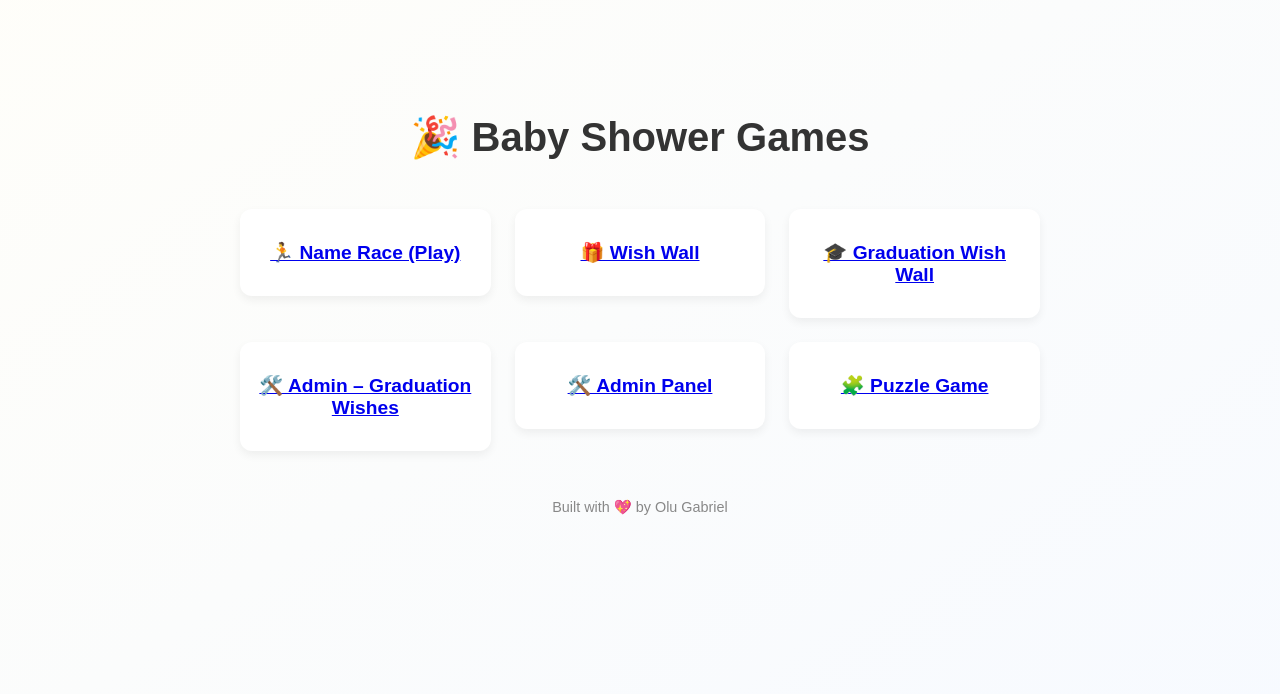
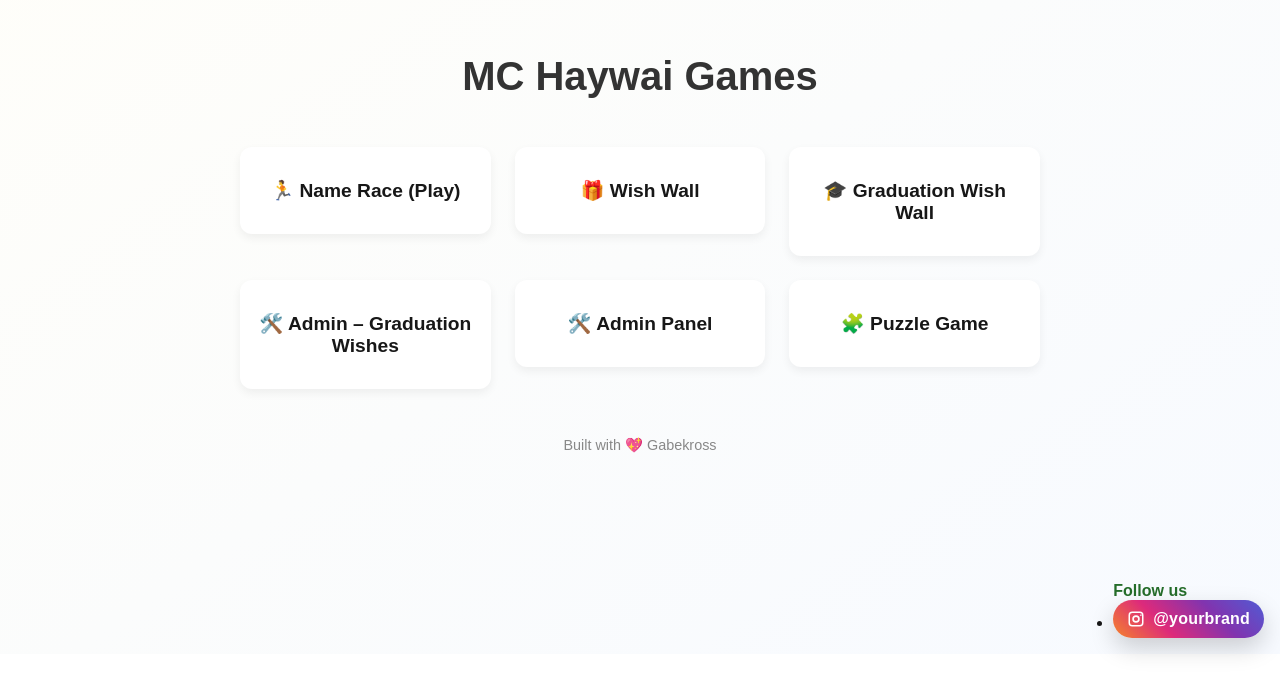
Before and after one commit to Gabekross/showergames, a Next.js app: page / in a window 1280 px wide. Shown: the part 146-840 px from the top of the page. After the commit the page ends 800 px from the top, so only its background shows below. Built offline with nearby package versions, Linux system fonts and the light colour scheme.

Commit message:
Create grauation wish list

```diff
--- a/src/app/layout.tsx
+++ b/src/app/layout.tsx
@@ -1,13 +1,26 @@
 import '@/styles/index.scss'
+import '@/styles/social.scss'
+import './globals.css';
+import '@/styles/graduationWishes.scss'; // ensure SCSS is loaded globally
+import SocialBar from '@/components/SocialBar';
 
 export const metadata = {
-  title: 'Baby Shower Games',
+  title: 'MC Haywai Games',
 }
+
+
 
 export default function RootLayout({ children }: { children: React.ReactNode }) {
   return (
     <html lang="en">
-      <body>{children}</body>
+      <body>
+        {children}
+        {/* Floating variant */}
+        <SocialBar />
+
+        {/* Or footer variant */}
+        {/* <SocialBar position="footer" /> */}
+      </body>
     </html>
-  )
+  );
 }
--- a/src/app/page.tsx
+++ b/src/app/page.tsx
@@ -6,7 +6,7 @@ import '@/styles/landingPage.scss'
 export default function LandingPage() {
   return (
     <div className="landing-container">
-      <h1 className="main-title">🎉 Baby Shower Games</h1>
+      <h1 className="main-title"> MC Haywai Games</h1>
 
       <div className="link-grid">
         <Link href="/play/name-race">
@@ -34,7 +34,7 @@ export default function LandingPage() {
       </div>
 
       <footer className="footer">
-        Built with 💖 by Olu Gabriel
+        Built with 💖 Gabekross
       </footer>
     </div>
   )
--- /dev/null
+++ b/src/components/SocialBar.tsx
@@ -0,0 +1,74 @@
+// SocialBar.tsx
+'use client';
+
+type Props = {
+  handles?: string[]; // can be @handles OR full https URLs
+  position?: 'floating' | 'footer';
+};
+
+function toUrl(s: string) {
+  const t = s.trim();
+  if (/^https?:\/\//i.test(t)) return t;               // already a URL
+  const handle = t.replace(/^@/, '');
+  return `https://instagram.com/${handle}`;
+}
+
+function toLabel(s: string) {
+  const t = s.trim();
+  if (/^https?:\/\//i.test(t)) {
+    try {
+      const u = new URL(t);
+      // take first non-empty path segment as handle
+      const seg = u.pathname.split('/').filter(Boolean)[0] || 'instagram';
+      return '@' + seg;
+    } catch {
+      return '@instagram';
+    }
+  }
+  return t.startsWith('@') ? t : '@' + t;
+}
+
+export default function SocialBar({ handles, position = 'floating' }: Props) {
+  const envHandles =
+    (process.env.NEXT_PUBLIC_IG_HANDLES || '')
+      .split(',')
+      .map(s => s.trim())
+      .filter(Boolean);
+
+  const list = (handles && handles.length ? handles : envHandles).length
+    ? (handles || envHandles)
+    : ['@yourbrand'];
+
+  return (
+    <div className={position === 'footer' ? 'socialbar socialbar--footer' : 'socialbar socialbar--fab'} aria-label="Social links">
+      <div className="socialbar__inner instagram">
+        <span className="socialbar__label" aria-hidden="true">Follow us</span>
+        <ul className="socialbar__list">
+          {list.map(s => (
+            <li key={s}>
+              <a
+                href={toUrl(s)}
+                target="_blank"
+                rel="noopener noreferrer"
+                className="socialbar__link instagram"
+                aria-label={`Open Instagram profile ${toLabel(s)}`}
+                title={toLabel(s)}
+              >
+                <InstagramIcon />
+                <span className="socialbar__text">{toLabel(s)}</span>
+              </a>
+            </li>
+          ))}
+        </ul>
+      </div>
+    </div>
+  );
+}
+
+function InstagramIcon() {
+  return (
+    <svg className="socialbar__icon" viewBox="0 0 24 24" aria-hidden="true" focusable="false">
+      <path d="M7 2h10a5 5 0 0 1 5 5v10a5 5 0 0 1-5 5H7a5 5 0 0 1-5-5V7a5 5 0 0 1 5-5Zm0 2a3 3 0 0 0-3 3v10a3 3 0 0 0 3 3h10a3 3 0 0 0 3-3V7a3 3 0 0 0-3-3H7Zm5 3a5 5 0 1 1 0 10 5 5 0 0 1 0-10Zm0 2.2a2.8 2.8 0 1 0 0 5.6 2.8 2.8 0 0 0 0-5.6ZM18.5 6a1 1 0 1 1 0 2 1 1 0 0 1 0-2Z" />
+    </svg>
+  );
+}
--- /dev/null
+++ b/src/styles/social.scss
@@ -0,0 +1,44 @@
+/* Instagram-branded variant */
+.socialbar__inner.instagram {
+  background: transparent;
+  border: none;
+  box-shadow: none;
+  padding: 0;
+}
+
+.socialbar__link.instagram {
+  --ig1: #f58529;
+  --ig2: #dd2a7b;
+  --ig3: #8134af;
+  --ig4: #515bd4;
+
+  display: inline-flex;
+  align-items: center;
+  gap: 8px;
+  padding: 10px 14px;
+  border-radius: 999px;
+  text-decoration: none;
+  color: #fff;
+  background: linear-gradient(45deg, var(--ig1), var(--ig2), var(--ig3), var(--ig4));
+  border: 0;
+  box-shadow: 0 10px 24px rgba(0,0,0,0.18);
+  transition: transform .06s ease, filter .2s ease, box-shadow .2s ease;
+}
+
+.socialbar__link.instagram:hover {
+  filter: brightness(1.05);
+  box-shadow: 0 12px 28px rgba(0,0,0,0.22);
+}
+
+.socialbar__link.instagram:active { transform: translateY(1px); }
+
+.socialbar__icon { width: 18px; height: 18px; fill: currentColor; color: #fff; }
+.socialbar__text { font-weight: 700; color: #fff; letter-spacing: 0.2px; }
+
+/* Keep the "Follow us" label subtle so the IG pill pops */
+.socialbar__label { margin-right: 8px; font-weight: 700; color: #256D2A; }
+
+/* Positioning you already had */
+.socialbar--fab { position: fixed; right: 16px; bottom: 16px; z-index: 9999; }
+.socialbar--footer { position: sticky; bottom: 0; display: flex; justify-content: center; padding: 10px 0 16px; }
+@media print { .socialbar { display: none; } }
```
